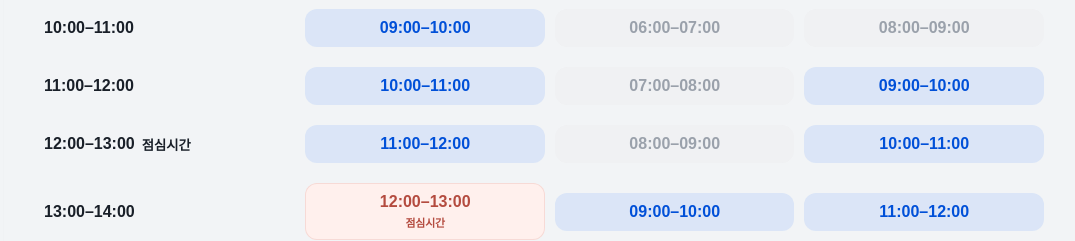
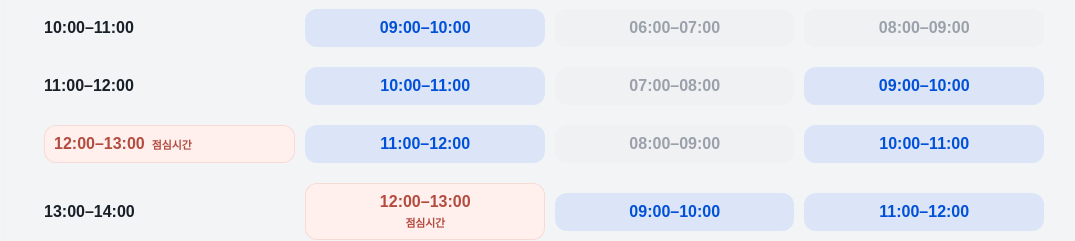
Before and after one commit to ericheo123/kst-singapore-kazakhstan-time, a website built with Vite: page index.html in a window 1280 px wide. Shown: the part 1311-1552 px from the top of the page, without its empty margins (96-1171 px from the left). Built offline with nearby package versions, Linux system fonts and the light colour scheme; a web font is replaced by a local one.

Commit message:
Style Korean lunch hour

```diff
--- a/styles.css
+++ b/styles.css
@@ -480,6 +480,23 @@ h1 {
   color: #9aa1ab;
 }
 
+.kst-slot.is-lunch {
+  padding: 10px;
+  border-radius: 12px;
+  background: #fff0ed;
+  color: #b44b3f;
+  box-shadow: inset 0 0 0 1px rgba(198, 86, 70, 0.14);
+}
+
+.kst-lunch-label {
+  font-size: 0.68rem;
+  font-weight: 800;
+}
+
+.kst-slot.is-lunch .current-slot-badge {
+  background: #c76557;
+}
+
 .work-cell {
   display: flex;
   flex-direction: column;
```
